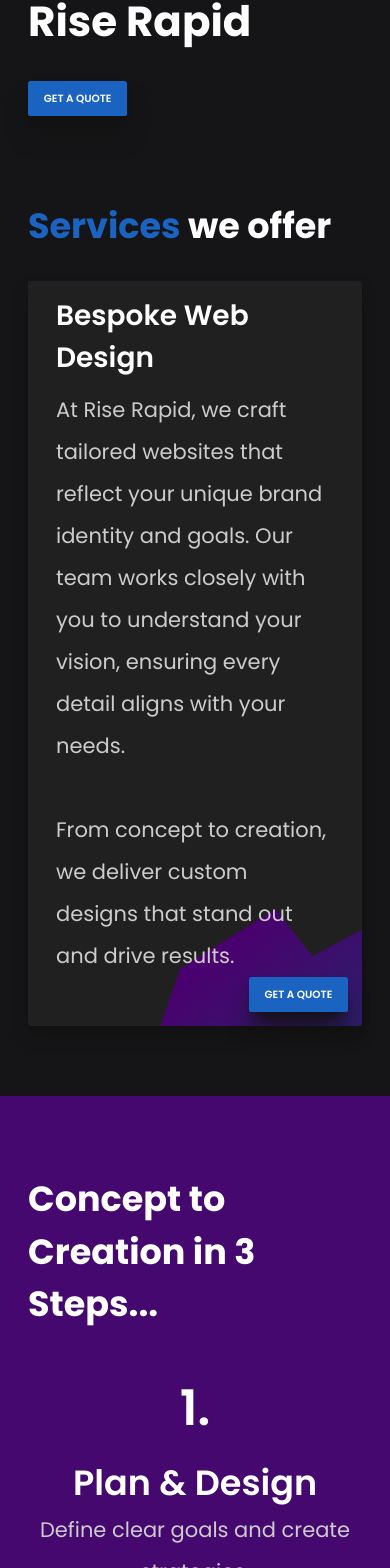
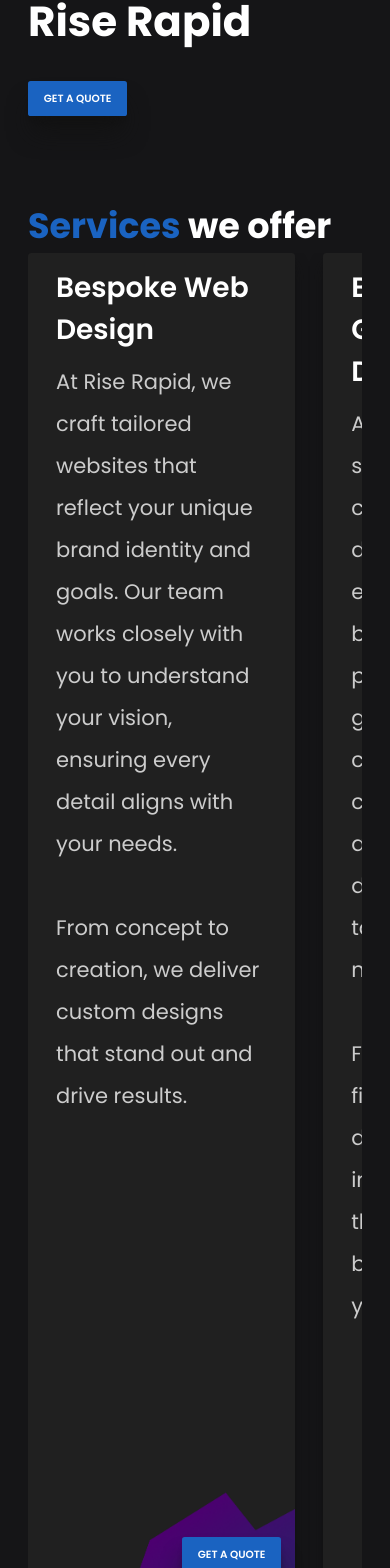
Before and after one commit to stay-ghosting/rise-rapid, a React (Vite) app: page / in a window 390 px wide. Shown: the part 416-1984 px from the top of the page. Built offline with nearby package versions, Linux system fonts and the light colour scheme.

Commit message:
added services carousell

```diff
--- a/src/pages/Home.tsx
+++ b/src/pages/Home.tsx
@@ -21,7 +21,7 @@
   ["Grow & Succeed", "Expand your reach and achieve success"],
 ];
 
-const services = [
+const services: [string, string][] = [
   [
     "Bespoke Web Design",
     `At Rise Rapid, we craft tailored websites that reflect your unique brand identity and goals. Our team works closely with you to understand your vision, ensuring every detail aligns with your needs.<br /><br /> From concept to creation, we deliver custom designs that stand out and drive results.`,
@@ -78,7 +78,7 @@
       {/* hero */}
       <ResponsiveSection>
         <div className='flex flex-row mt-[12rem]'>
-          <div className="mx-auto sm:mx-0">
+          <div className='mx-auto sm:mx-0'>
             <h1 className='mb-[4rem] min-w-[41rem]'>
               Website Design <br />
               To Make <span className='text-cta'>Your Brand</span> <br />
@@ -101,8 +101,8 @@
         <h2 ref={servicesRef} className={`${isServicesInView ? "fade-in" : "fade-in-hidden"} mt-[12rem]`}>
           <span className='text-cta'>Services</span> we offer
         </h2>
-        <div className={`flex flex-row mt-[4rem]`}>
-          <ul className="hidden sm:block">
+        <div className={`flex-row mt-[4rem] hidden sm:flex`}>
+          <ul className=''>
             {services.map(([title, _], index) => (
               <li className={`${isServicesInView ? "fade-in" : "fade-in-hidden"}`} style={{ animationDelay: `400ms` }}>
                 <button
@@ -135,11 +135,28 @@
             <p className='mb-[7rem]' dangerouslySetInnerHTML={{ __html: services[serviceIndex][1] }}></p>
           </div>
         </div>
+        <div className='sm:hidden overflow-scroll flex gap-[4rem]'>
+          {services.map(([title, description], index) => (
+            <div
+              key={index}
+              className={`grow bg-card shadow-lg shadow-shaddow min-h-[36rem] rounded-lg pt-[2rem] px-[4rem] flex-shrink-0 w-[80%]
+              ${isServicesInView ? "fade-in" : "fade-in-hidden"}`}
+            >
+              <div className='absolute bottom-8 right-8'>
+                <CtaButton />
+              </div>
+              <img className='absolute bottom-0 right-0 rounded-lg -z-10' src={image_servicesColorSplash} />
+              <h3>{title}</h3>
+              <br />
+              <p className='mb-[7rem]' dangerouslySetInnerHTML={{ __html: description }}></p>
+            </div>
+          ))}
+        </div>
       </ResponsiveSection>
       {/* steps */}
       <div className='bg-[#45086F] py-[7rem] mt-[10rem]'>
         <ResponsiveSection>
-          <div className="py-[4rem] sm:py-0">
+          <div className='py-[4rem] sm:py-0'>
             <h2 ref={stepsRef} className={`sm:text-center sm:px-0 mb-[4rem] ${isStepsInView ? "fade-in" : "fade-in-hidden"}`}>
               Concept to Creation in 3 Steps...
             </h2>
```
Lines whose indentation alone changed are shown as unchanged.
